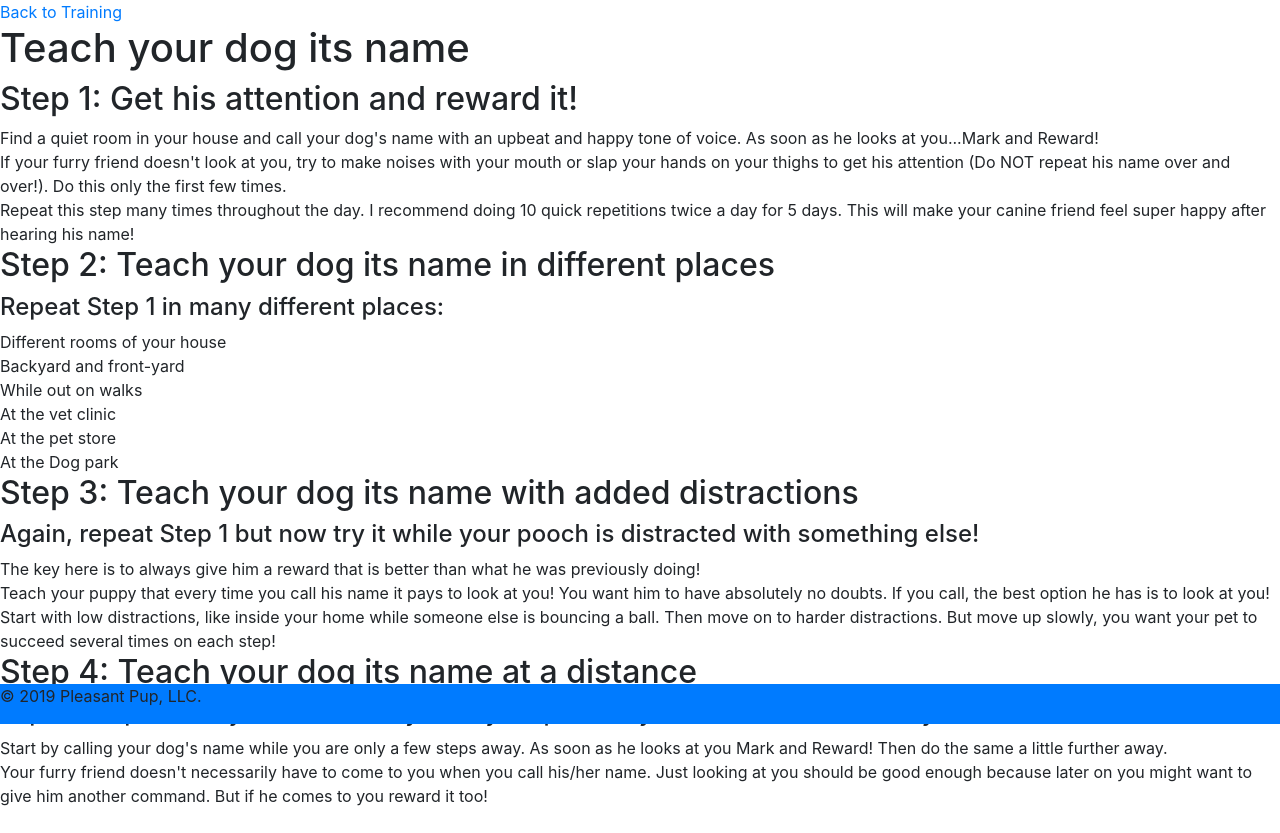
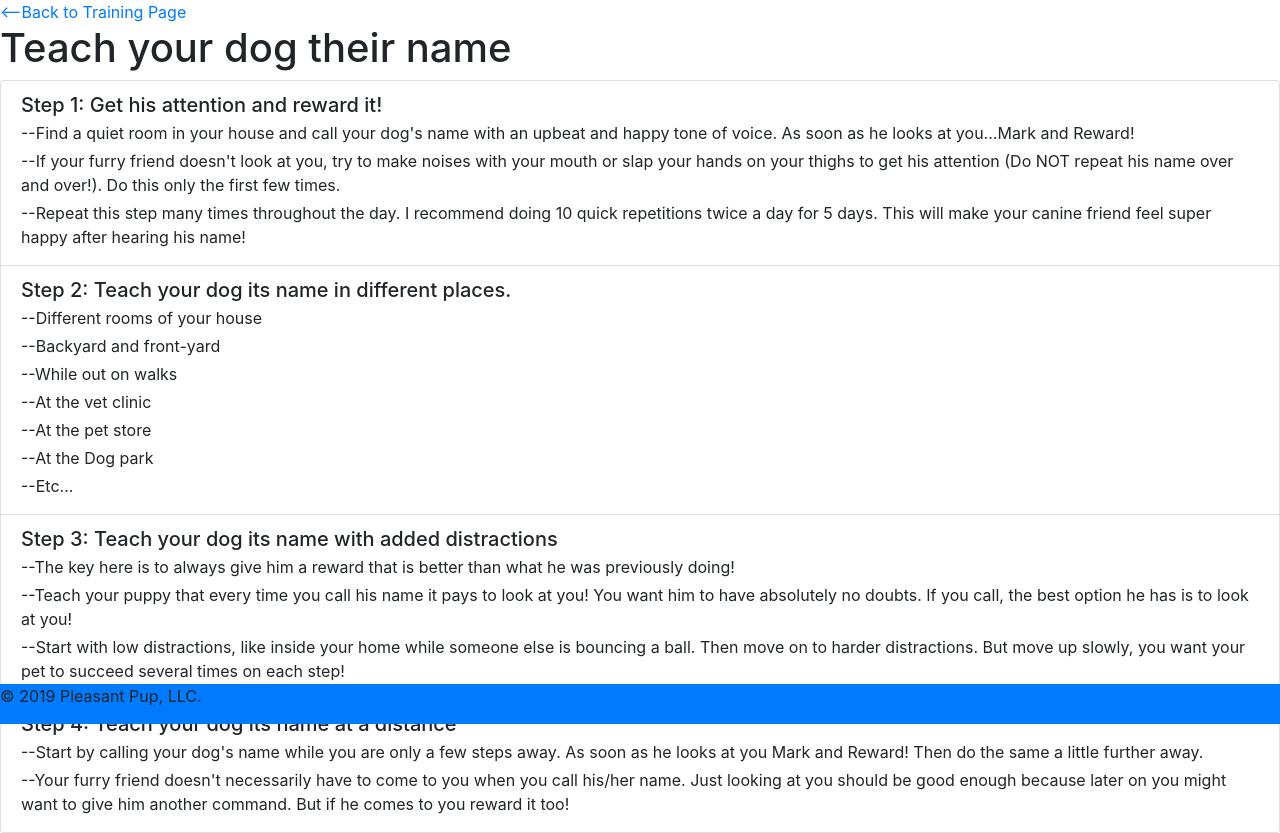
Before and after one commit to danielkbolton/PleasantPup, a Django app: page /training/name/ in a window 1280 px wide. Shown: the part 76-909 px from the top of the page. Before the commit the page ends 882 px from the top, so only its background shows below. Run offline with Django 3.2, Linux system fonts and the light colour scheme; some libraries are stand-ins or nearby versions.

Commit message:
finishes name page

```diff
--- a/pleasantPup_app/templates/come.html
+++ b/pleasantPup_app/templates/come.html
@@ -2,6 +2,6 @@
 {% load staticfiles %}
 
 {% block content %}
-    <a href="{% url 'training' %}">Back to Training</a>
+    <a href="{% url 'training' %}"><--Back to Training Page</a>
     <h1>Come</h1>
 {% endblock %}
--- a/pleasantPup_app/templates/down.html
+++ b/pleasantPup_app/templates/down.html
@@ -2,7 +2,7 @@
 {% load staticfiles %}
 
 {% block content %}
-<a href="{% url 'training' %}">Back to Training</a>
+<a href="{% url 'training' %}"><--Back to Training Page</a>
 <h1>Down</h1>
 
 {% endblock %}
--- a/pleasantPup_app/templates/name.html
+++ b/pleasantPup_app/templates/name.html
@@ -2,40 +2,57 @@
 {% load staticfiles %}
 
 {% block content %}
-<a href="{% url 'training' %}">Back to Training</a>
-<h1>Teach your dog its name</h1>
+<a href="{% url 'training' %}"><--Back to Training Page</a>
+<h1>Teach your dog their name</h1>
 
-<ul>
-    <h2>Step 1: Get his attention and reward it!</h2>
-    <li>Find a quiet room in your house and call your dog's name with an upbeat and happy tone of voice. As soon as he looks at you...Mark and Reward!</li>
-    <li>If your furry friend doesn't look at you, try to make noises with your mouth or slap your hands on your thighs to get his attention (Do NOT repeat his name over and over!). Do this only the first few times.</li>
-    <li>Repeat this step many times throughout the day. I recommend doing 10 quick repetitions twice a day for 5 days. This will make your canine friend feel super happy after hearing his name!</li>
 
-    <h2>Step 2: Teach your dog its name in different places</h2>
-    <h4>Repeat Step 1 in many different places:</h4>
-    <li>Different rooms of your house</li>
-    <li>Backyard and front-yard</li>
-    <li>While out on walks</li>
-    <li>At the vet clinic</li>
-    <li>At the pet store</li>
-    <li>At the Dog park</li>
+<div class="list-group">
 
-    <h2>Step 3: Teach your dog its name with added distractions</h2>
-    <h4>Again, repeat Step 1 but now try it while your pooch is distracted with something else!</h4>
-    <li>The key here is to always give him a reward that is better than what he was previously doing!</li>
-    <li>Teach your puppy that every time you call his name it pays to look at you! You want him to have absolutely no doubts. If you call, the best option he has is to look at you!</li>
-    <li>Start with low distractions, like inside your home while someone else is bouncing a ball. Then move on to harder distractions. But move up slowly, you want your pet to succeed several times on each step!</li>
+    <div class="list-group-item flex-column align-items-start">
+        <div class="d-flex w-100 justify-content-between">
+            <h5 class="mb-1">Step 1: Get his attention and reward it!</h5>
+        </div>
+        <p class="mb-1">--Find a quiet room in your house and call your dog's name with an upbeat and happy tone of voice. As soon as he looks at you...Mark and Reward!</p>
+        <p class="mb-1">--If your furry friend doesn't look at you, try to make noises with your mouth or slap your hands on your thighs to get his attention (Do NOT repeat his name over and over!). Do this only the first few times.</p>
+        <p class="mb-1">--Repeat this step many times throughout the day. I recommend doing 10 quick repetitions twice a day for 5 days. This will make your canine friend feel super happy after hearing his name!</p>
+    </div>
+
+
+    <div class="list-group-item flex-column align-items-start">
+        <div class="d-flex w-100 justify-content-between">
+            <h5 class="mb-1">Step 2: Teach your dog its name in different places.</h2>
+        </div>
+        <p class="mb-1">--Different rooms of your house</p>
+        <p class="mb-1">--Backyard and front-yard</p>
+        <p class="mb-1">--While out on walks</p>
+        <p class="mb-1">--At the vet clinic</p>
+        <p class="mb-1">--At the pet store</p>
+        <p class="mb-1">--At the Dog park</p>
+        <p class="mb-1">--Etc...</p>
+    </div>
+
+    <div class="list-group-item flex-column align-items-start">
+        <div class="d-flex w-100 justify-content-between">
+            <h5 class="mb-1">Step 3: Teach your dog its name with added distractions</h5>
+        </div>
+        <p class="mb-1">--The key here is to always give him a reward that is better than what he was previously doing!</p>
+        <p class="mb-1">--Teach your puppy that every time you call his name it pays to look at you! You want him to have absolutely no doubts. If you call, the best option he has is to look at you!</p>
+        <p class="mb-1">--Start with low distractions, like inside your home while someone else is bouncing a ball. Then move on to harder distractions. But move up slowly, you want your pet to succeed several times on each step!</p>
+    </div>
 
 
 
-    <h2>Step 4: Teach your dog its name at a distance</h2>
-    <h4>Repeat Step 1 while you are far away from your pet! But you need to start close by!</h4>
-    <li>Start by calling your dog's name while you are only a few steps away. As soon as he looks at you Mark and Reward! Then do the same a little further away.</li>
-    <li>Your furry friend doesn't necessarily have to come to you when you call his/her name. Just looking at you should be good enough because later on you might want to give him another command. But if he comes to you reward it too!</li>
+    <div class="list-group-item flex-column align-items-start">
+        <div class="d-flex w-100 justify-content-between">
+            <h5 class="mb-1">Step 4: Teach your dog its name at a distance</h5>
+        </div>
+        <p class="mb-1">--Start by calling your dog's name while you are only a few steps away. As soon as he looks at you Mark and Reward! Then do the same a little further away.</p>
+        <p class="mb-1">--Your furry friend doesn't necessarily have to come to you when you call his/her name. Just looking at you should be good enough because later on you might want to give him another command. But if he comes to you reward it too!</p>
+    </div>
 
 
 
-</ul>
+</div>
 
 
 {% endblock %}
--- a/pleasantPup_app/templates/settle.html
+++ b/pleasantPup_app/templates/settle.html
@@ -2,7 +2,7 @@
 {% load staticfiles %}
 
 {% block content %}
-<a href="{% url 'training' %}">Back to Training</a>
+<a href="{% url 'training' %}"><--Back to Training Page</a>
 <h1>Settle</h1>
 
 {% endblock %}
--- a/pleasantPup_app/templates/sit.html
+++ b/pleasantPup_app/templates/sit.html
@@ -2,7 +2,7 @@
 {% load staticfiles %}
 
 {% block content %}
-<a href="{% url 'training' %}">Back to Training</a>
+<a href="{% url 'training' %}"><--Back to Training Page</a>
 <h1>Sit</h1>
 
 {% endblock %}
--- a/pleasantPup_app/templates/sit2.html
+++ b/pleasantPup_app/templates/sit2.html
@@ -2,7 +2,7 @@
 {% load staticfiles %}
 
 {% block content %}
-<a href="{% url 'training' %}">Back to Training</a>
+<a href="{% url 'training' %}"><--Back to Training Page</a>
 <h1>Sit Level 2</h1>
 
 {% endblock %}
--- a/pleasantPup_app/templates/sit3.html
+++ b/pleasantPup_app/templates/sit3.html
@@ -2,7 +2,7 @@
 {% load staticfiles %}
 
 {% block content %}
-<a href="{% url 'training' %}">Back to Training</a>
+<a href="{% url 'training' %}"><--Back to Training Page</a>
 <h1>Sit Level 3</h1>
 
 {% endblock %}
--- a/pleasantPup_app/templates/stand.html
+++ b/pleasantPup_app/templates/stand.html
@@ -2,7 +2,7 @@
 {% load staticfiles %}
 
 {% block content %}
-<a href="{% url 'training' %}">Back to Training</a>
+<a href="{% url 'training' %}"><--Back to Training Page</a>
 <h1>Stand</h1>
 
 {% endblock %}
--- a/pleasantPup_app/templates/stay.html
+++ b/pleasantPup_app/templates/stay.html
@@ -2,7 +2,7 @@
 {% load staticfiles %}
 
 {% block content %}
-    <a href="{% url 'training' %}">Back to Training</a>
+<a href="{% url 'training' %}"><--Back to Training Page</a>
     <h1>Stay</h1>
 
 {% endblock %}
```
Also changed, not shown: pleasantPup_app/templates/landing.html (+16 -0 lines).
